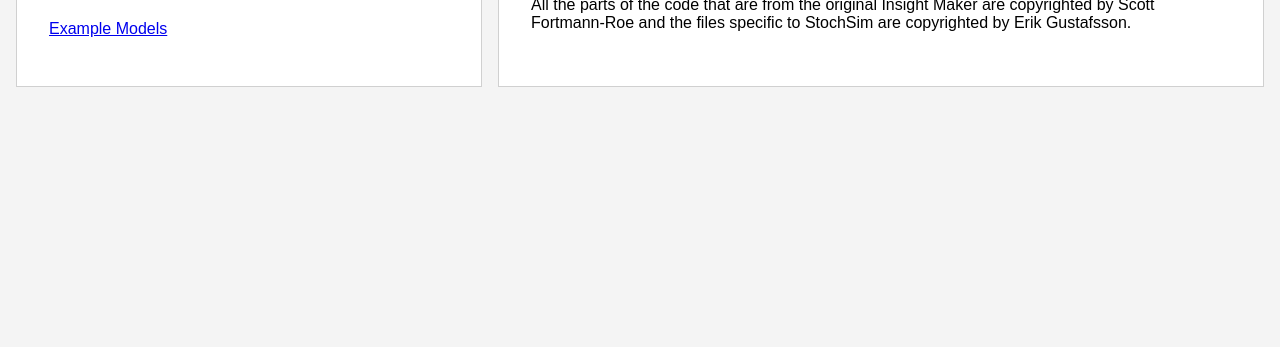
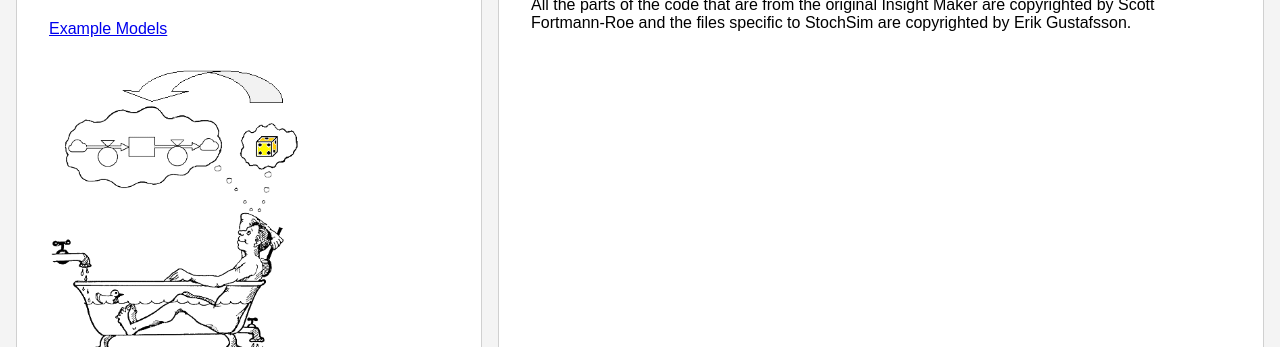
Before and after one commit to stochsd/website_stochsd, a React (Create React App) app: page /stochsim_software in a window 1280 px wide. Shown: the part 605-952 px from the top of the page. Before the commit the page ends 800 px from the top, so only its background shows below. Built offline with nearby package versions, Linux system fonts and the light colour scheme.

Commit message:
Added bath img

```diff
--- a/src/Components/Menu/Menu.css
+++ b/src/Components/Menu/Menu.css
@@ -13,8 +13,12 @@
     margin: 32px 0px;
   }
 
-  img {
+  #iconImg {
     display: block;
     margin-left: auto;
     margin-right: auto;
   }
+
+  #bathImg {
+      width: 250px;
+  }
--- a/src/Components/Menu/Menu.js
+++ b/src/Components/Menu/Menu.js
@@ -1,17 +1,19 @@
 import React from "react";
 import './Menu.css';
 import Logo from '../../Images/stochsim.svg';
+import Bath from '../../Images/bath.png';
 
 const menu = () => {
   return (
     <div className="menu">
-      <img src={Logo} alt="Icon is missing" />
+      <img src={Logo} alt="Icon is missing" id="iconImg" />
 			<h1>StochSim</h1>
       <p><a href="/">Purpose of Stochastic CSS</a></p>
       <p><a href="/dummy">Stochastic CSS</a></p>
       <p><a href="/stochsim_software">StochSim Software</a></p>
       <p><a href="/stochsim_and_statres_manuels">StochSim and StatRes Manuals</a></p>
       <p><a href="/example_models">Example Models</a></p>
+			<img src={Bath} alt={"Bath here"} id="bathImg" />
     </div>
   );
 };
```
Also changed, not shown: src/Images/bath.png (added).
